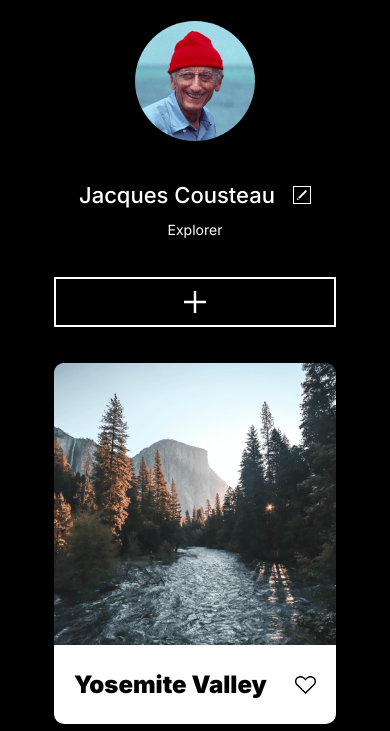
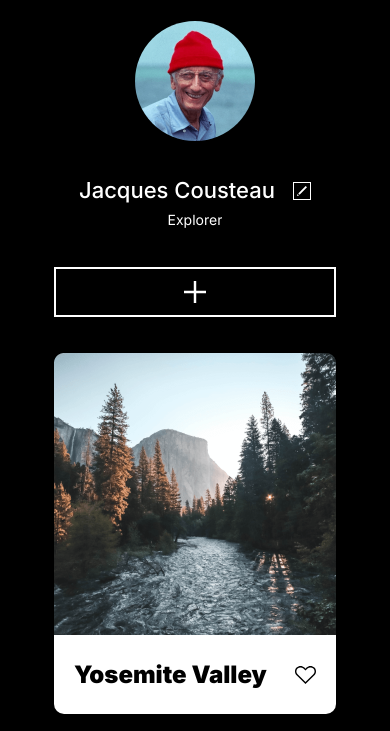
Before and after one commit to SoruIta6996/se_project_aroundtheus, a plain HTML site: page index.html in a window 390 px wide. Shown: the part 106-837 px from the top of the page. Drawn offline with Linux system fonts and the light colour scheme.

Commit message:
Around The U.S. Modified(2)

```diff
--- a/blocks/card.css
+++ b/blocks/card.css
@@ -54,10 +54,3 @@
 .card__like-button:hover {
     opacity: 0.5;
 }
-
-@media screen and (min-width:320px) and (max-width:425px) {
-
-    .card__image {
-        margin: 0;
-    }
- }
--- a/blocks/profile.css
+++ b/blocks/profile.css
@@ -18,6 +18,7 @@
 
 .profile__title {
     font-family: "Inter", Arial, sans-serif;
+    max-width: 400px;
     font-size: 42px;
     line-height: 48px;
     font-weight: 500;
@@ -69,7 +70,7 @@
     text-overflow: ellipsis;
     white-space: nowrap;
     overflow: hidden;
-    max-width: fit-content;
+    max-width: 400px;
 }
 
 .profile__image {
@@ -81,7 +82,7 @@
     margin-right: 24px;
 }
 
-@media screen and (min-width:320px) and (max-width:425px) {
+@media screen and (min-width:320px) and (max-width:800px) {
 
     .profile {
         flex-direction: column;
@@ -93,17 +94,19 @@
     }
     .profile__title {
         font-size: 22px;
+        max-width: 222px;
+        line-height: 38px;
     }
     .profile__description {
-        display: flex;
-        justify-content: center;
         font-size: 14px;
+        max-width: 282px;
     }
 
     .profile__edit-button {
         margin-bottom: auto;
         width: 18px;
         height: 18px;
+        margin-top: 11px;
     }
 
     .profile__add-button {
```
